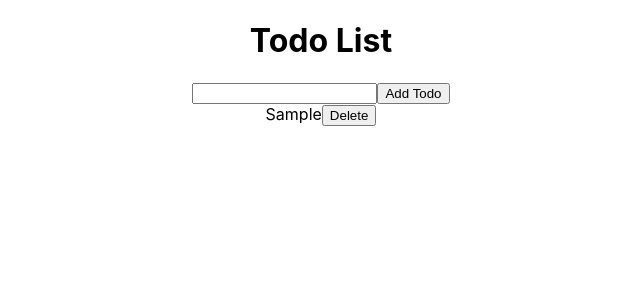
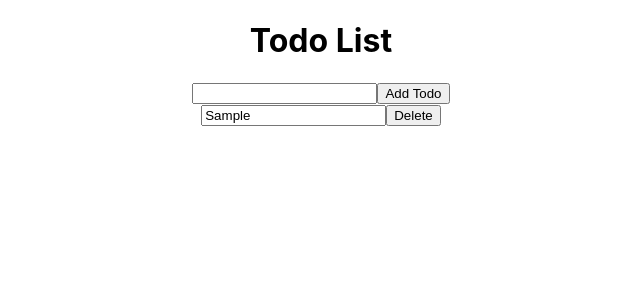
Before and after one commit to mrsatyam/react-todo-app, a React (Create React App) app: page / in a window 1280 px wide. Both pictures are taken after typing "Sample" into the empty fields and a click on the button "Add Todo". Shown: the top 300 px of the page, without its empty margins (319-959 px from the left). Built offline with nearby package versions, Linux system fonts and the light colour scheme.

Commit message:
Updated function calls to use useCallback() and used useMemo() for rendering.

```diff
--- a/src/component/TodoApp.js
+++ b/src/component/TodoApp.js
@@ -1,19 +1,36 @@
-import React, { useState } from 'react';
+import React, { useState, useCallback, useMemo } from 'react';
 
 const TodoApp = () => {
-   const [todos, setTodos] = useState([]);
-   const [input, setInput] = useState('');
+  const [todos, setTodos] = useState([]);
+  const [input, setInput] = useState('');
 
-    const handleAddTodo = () => {
-      if (input.length > 0) {
-        setTodos([...todos, { text: input, id: Date.now() }]);
-        setInput('');
-      }
-    };
+  const handleAddTodo = useCallback(() => {
+    if (input.trim()) {
+      setTodos([...todos, { text: input, id: Date.now() }]);
+      setInput('');
+    }
+  }, [input, todos]);
 
-  const handleDeleteTodo = (todoId) => {
-        setTodos(todos.filter(td => td.id !== todoId));
-    };
+  const handleDeleteTodo = useCallback((id) => {
+    setTodos(todos.filter(todo => todo.id !== id));
+  }, [todos]);
+
+  const handleEditTodo = useCallback((id, newText) => {
+    setTodos(todos.map(todo => (todo.id === id ? { ...todo, text: newText } : todo)));
+  }, [todos]);
+
+  const renderedTodos = useMemo(() => {
+    return todos.map(todo => (
+      <div key={todo.id}>
+        <input
+          type="text"
+          value={todo.text}
+          onChange={(e) => handleEditTodo(todo.id, e.target.value)}
+        />
+        <button onClick={() => handleDeleteTodo(todo.id)}>Delete</button>
+      </div>
+    ));
+  }, [todos, handleDeleteTodo, handleEditTodo]);
 
   return (
     <div>
@@ -24,14 +41,7 @@ const TodoApp = () => {
         onChange={(e) => setInput(e.target.value)}
       />
       <button onClick={handleAddTodo}>Add Todo</button>
-        <div>
-            {todos.map(todo => (
-              <div key={todo.id}>
-                  {todo.text}
-                  <button onClick={() => handleDeleteTodo(todo.id)}>Delete</button>
-              </div>
-            ))}
-        </div>
+      <div>{renderedTodos}</div>
     </div>
   );
 };
```
